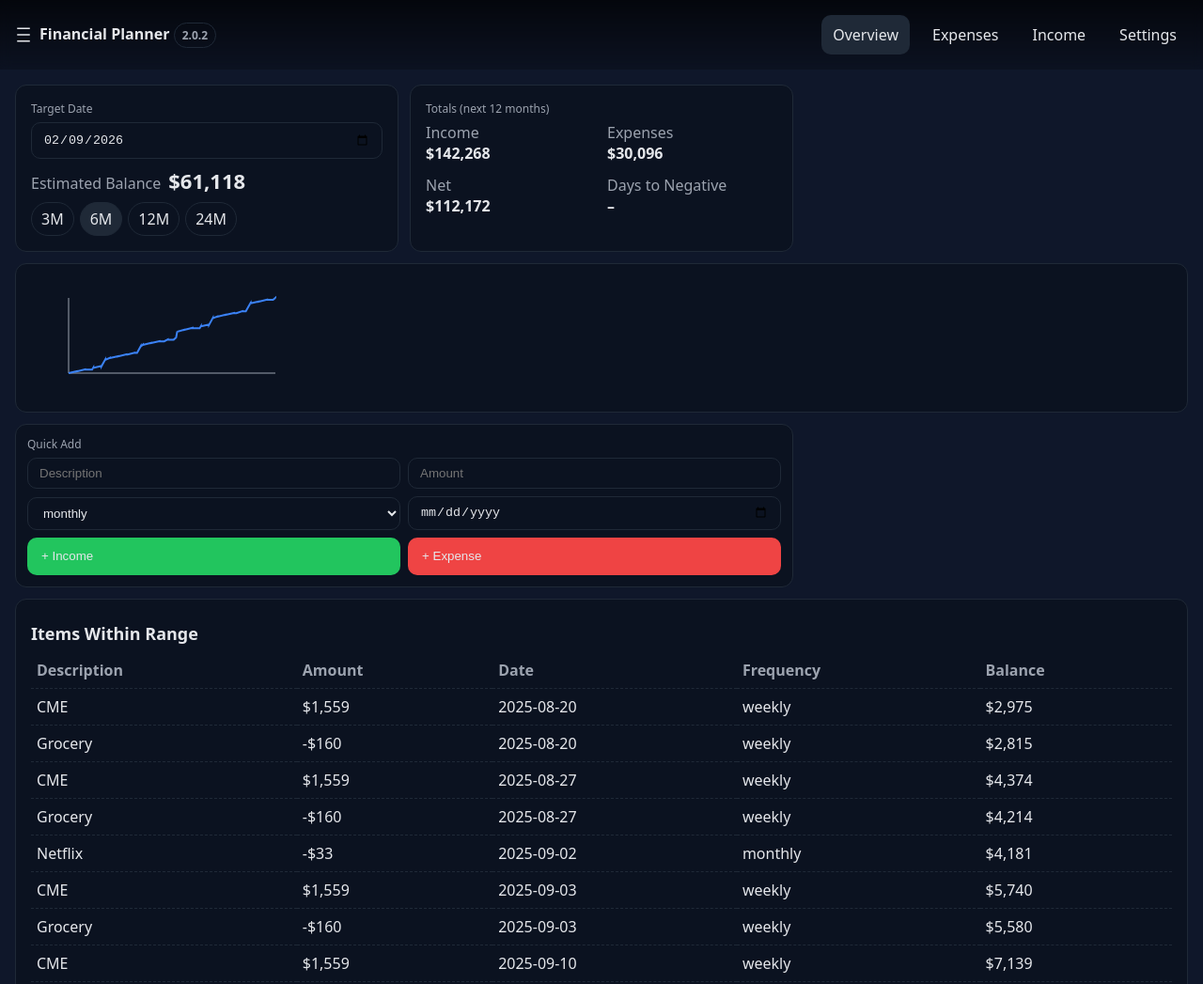
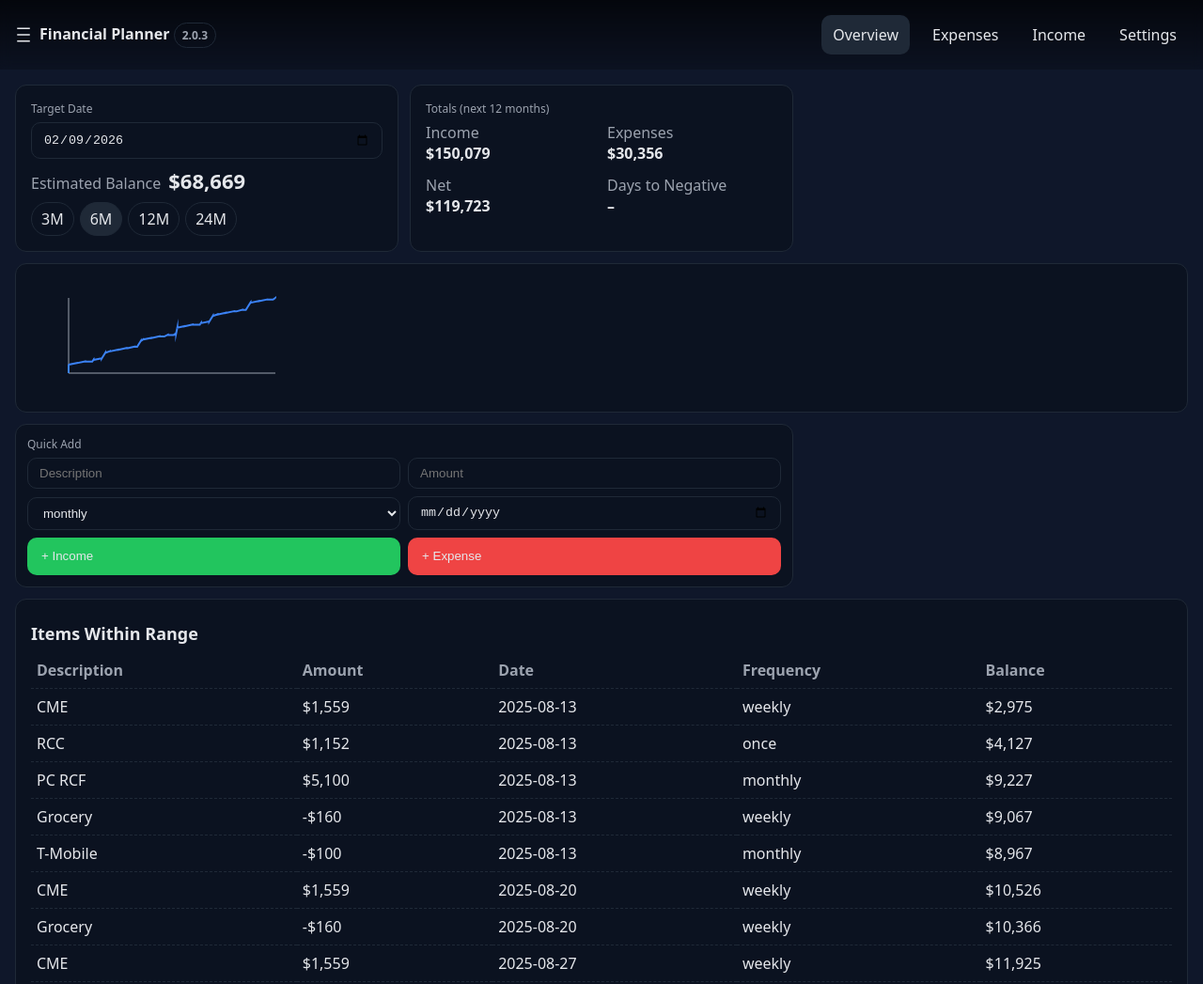
Before and after one commit to TheCho5enJuan/Finance-Planner, a plain HTML site: page index.html in a window 1280 px wide. Shown: the top 1047 px of the page at 94% size. Drawn offline with Linux system fonts and the light colour scheme.

Commit message:
Add files via upload

```diff
--- a/index.html
+++ b/index.html
@@ -338,8 +338,13 @@ const addDays = (d,n)=>{const x=new Date(d); x.setDate(x.getDate()+n); return x}
 const clamp = (a,mi,ma)=>Math.max(mi,Math.min(ma,a));
 const uuid = ()=>Math.random().toString(36).slice(2)+Date.now().toString(36);
 
+// Local-date helpers to avoid UTC/time-of-day boundary bugs
+const startOfDay = (d)=>{ const x=new Date(d); x.setHours(0,0,0,0); return x; };
+const isoLocal = (d)=>{ const x=new Date(d); x.setMinutes(x.getMinutes()-x.getTimezoneOffset()); return x.toISOString().slice(0,10); };
+
+
 // ---------- Store & Schema ----------
-const schemaVersion = '2.0.2';
+const schemaVersion = '2.0.3';
 const defaults = ()=>({
   version: schemaVersion,
   settings: { theme:'dark' },
@@ -389,8 +394,9 @@ function* occurrences(item, fromDate, toDate){
       default: d.setDate(d.getDate()+36500); // once
     }
   };
-  // move to first on/after fromDate
-  while(cur < new Date(fromDate)) step(cur);
+  // move to first on/after the start-of-day of fromDate
+  const fromDay = startOfDay(new Date(fromDate));
+  while(cur < fromDay) step(cur);
   while(cur <= to && (!end || cur <= end)){
     yield new Date(cur);
     if(item.frequency==='once') break;
@@ -417,7 +423,7 @@ function itemsInRange(from, to){
 }
 function simulateBalance(toDate){
   const startBal = Number(store.data.startingBalance||0);
-  const from = new Date();
+  const from = startOfDay(new Date());
   const items = itemsInRange(from, toDate);
   let bal = startBal, daysToNeg = null;
   const series = [];
@@ -434,7 +440,7 @@ function simulateBalance(toDate){
   return {series, endBalance: bal, daysToNeg, items};
 }
 function totalNext12m(){
-  const from = new Date();
+  const from = startOfDay(new Date());
   const to = addDays(from, 365);
   let inc=0, exp=0;
   const add = (v,f)=>{
@@ -518,7 +524,7 @@ function drawLineChart(canvas, series) {
   ctx.stroke();
 }
 function renderOverview(){
-  const from = new Date();
+  const from = startOfDay(new Date());
   // Determine the horizon: if a chip is active in the overview, use its range; otherwise use the manually selected target date.
   let to;
   const activeChip = document.querySelector('#overview .chip.active');
@@ -553,7 +559,7 @@ function renderOverview(){
   tbody.innerHTML='';
   const rows = [];
   let bal = Number(store.data.startingBalance||0);
-  const fmtDate = d=>new Date(d).toISOString().slice(0,10);
+  const fmtDate = d=> isoLocal(d);
   for(const ev of items){
     bal += ev.amount;
     rows.push({
```
